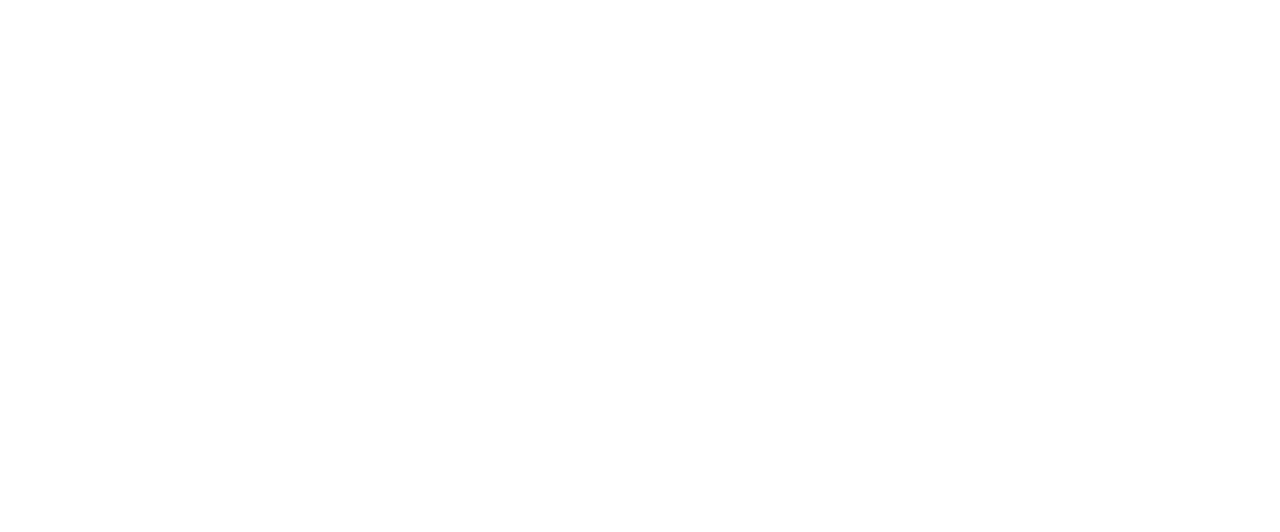
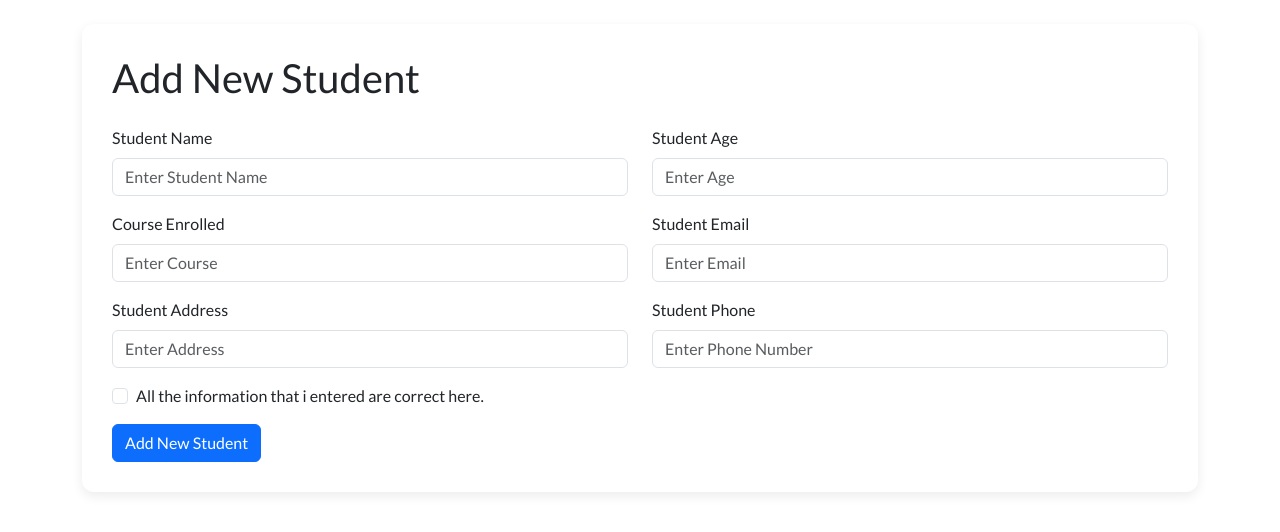
Before and after one commit to Pratiiikdahal/Student-Management-Project-, a React (Vite) app: page /add-student in a window 1280 px wide. Shown: the top 532 px of the page. Built offline with nearby package versions, Linux system fonts and the light colour scheme.

Commit message:
forms and few types added

```diff
--- /dev/null
+++ b/Components/Forms.tsx
@@ -0,0 +1,87 @@
+import { Container, Button, Col, Row } from 'react-bootstrap';
+import Form from 'react-bootstrap/Form';
+import {useForm} from 'react-hook-form';
+
+type formTitle = {
+    title_edit?: boolean
+}
+
+type FormTypes={
+    student_name:string,
+    student_age:number,
+    course_enrolled:string,
+    student_email:string,
+    student_address:string,
+    student_phone:number,
+}
+
+function Forms({ title_edit = false }: formTitle) {
+    const{register,handleSubmit,formState:{errors}} = useForm<FormTypes>();
+
+    const submit_action= (data:FormTypes) =>(console.log(data))
+    return (
+        <div>
+            <Container className="mt-4">
+                <section className='students-info-form'>
+                    <h1 className="mb-4">{title_edit ? 'Edit Student' : 'Add New Student'}</h1>
+                    <Form method='post' onSubmit={handleSubmit(submit_action)}>
+                        <Row>
+                            <Col md={6}>
+                                <Form.Group className="mb-3">
+                                    <Form.Label>Student Name</Form.Label>
+                                    <Form.Control placeholder="Enter Student Name" />
+                                </Form.Group>
+                            </Col>
+                            <Col md={6}>
+                                <Form.Group className="mb-3">
+                                    <Form.Label>Student Age</Form.Label>
+                                    <Form.Control placeholder="Enter Age" />
+                                </Form.Group>
+                            </Col>
+                        </Row>
+                        <Row>
+                            <Col md={6}>
+                                <Form.Group className="mb-3">
+                                    <Form.Label>Course Enrolled</Form.Label>
+                                    <Form.Control placeholder="Enter Course" />
+                                </Form.Group>
+                            </Col>
+                            <Col md={6}>
+                                <Form.Group className="mb-3">
+                                    <Form.Label>Student Email</Form.Label>
+                                    <Form.Control placeholder="Enter Email" />
+                                </Form.Group>
+                            </Col>
+                        </Row>
+                        <Row>
+                            <Col md={6}>
+                                <Form.Group className="mb-3">
+                                    <Form.Label>Student Address</Form.Label>
+                                    <Form.Control placeholder="Enter Address" />
+                                </Form.Group>
+                            </Col>
+                            <Col md={6}>
+                                <Form.Group className="mb-3">
+                                    <Form.Label>Student Phone</Form.Label>
+                                    <Form.Control placeholder="Enter Phone Number" />
+                                </Form.Group>
+                            </Col>
+                        </Row>
+                        <Form.Group className="mb-3">
+                            <Form.Check
+                                type="checkbox"
+                                label="All the information that i entered are correct here."
+                            />
+                        </Form.Group>
+
+                        <Button variant="primary" type="submit">
+                            {title_edit ? 'Edit Student Info' : 'Add New Student'}
+                        </Button>
+                    </Form>
+                </section>
+            </Container>
+        </div>
+    )
+}
+
+export default Forms
--- a/Pages/Addstudents.tsx
+++ b/Pages/Addstudents.tsx
@@ -1,11 +1,10 @@
-import React from 'react'
+import Form from '../Components/Forms'
 
 function Addstudents() {
   return (
     <>
-
+        <Form/>
     </>
   )
 }
-
 export default Addstudents
--- a/Pages/EditStudents.tsx
+++ b/Pages/EditStudents.tsx
@@ -1,9 +1,9 @@
-import React from 'react'
+import Form from '../Components/Forms'
 
 function EditStudents() {
   return (
     <>
-
+      <Form title_edit={true}/>
     </>
   )
 }
--- a/src/App.css
+++ b/src/App.css
@@ -1,62 +1,73 @@
 @import url('https://fonts.googleapis.com/css2?family=Lato:ital,wght@0,100;0,300;0,400;0,700;0,900;1,100;1,300;1,400;1,700;1,900&family=Montserrat:ital,wght@0,100..900;1,100..900&display=swap');
 
-*{
-    font-family:"Lato", sans-serif;
+* {
+    font-family: "Lato", sans-serif;
 }
 
-.image-container img{
-    width:80px;
-    height:80px;
+.image-container img {
+    width: 80px;
+    height: 80px;
     object-fit: cover;
-    border-radius:500px;
+    border-radius: 500px;
 }
 
-.crud-btns{
-    display:flex;
-    gap:10px;
+.crud-btns {
+    display: flex;
+    gap: 10px;
 }
 
-.std-card{
-    padding:20px;
+.std-card {
+    padding: 20px;
     border: 1px solid #ccc;
     box-shadow: 0 4px 8px rgba(0, 0, 0, 0.1);
     border-radius: 12px;
 }
 
-.student-info>h5:first-child{
-font-size:20px;
-font-weight:600;
-line-height:1.2em;
-margin-bottom:10px;
+.student-info>h5:first-child {
+    font-size: 20px;
+    font-weight: 600;
+    line-height: 1.2em;
+    margin-bottom: 10px;
 }
 
-.student-info>p:first-child{
-margin-bottom:10px !important;
-}
-.crud-btns button , .add-btn{
-    border-radius:4px;
-    padding:8px 12px;
-    border:none;
-    color:white;
-}
-.bg-yellow{
-    background:#a28089;
-}
-.bg-red{
-    background:#ffa8B6;
-}
-.bg-green{
-    background:#00d6bd;
+.student-info>p:first-child {
+    margin-bottom: 10px !important;
 }
 
-p{
-    margin-bottom:0px !important;
+.crud-btns button,
+.add-btn {
+    border-radius: 4px;
+    padding: 8px 12px;
+    border: none;
+    color: white;
 }
 
-.bg-blue{
+.bg-yellow {
+    background: #a28089;
+}
+
+.bg-red {
+    background: #ffa8B6;
+}
+
+.bg-green {
+    background: #00d6bd;
+}
+
+p {
+    margin-bottom: 0px !important;
+}
+
+.bg-blue {
     background-color: #4659ff;
 }
 
-.p-20{
-    padding-bottom:20px;
+.p-20 {
+    padding-bottom: 20px;
 }
+
+.students-info-form {
+    border-radius: 12px;
+    box-shadow: 0 4px 12px rgba(0, 0, 0, 0.08);
+    padding:30px;
+}
--- a/src/App.tsx
+++ b/src/App.tsx
@@ -1,4 +1,3 @@
-import React from 'react'
 import { BrowserRouter, Route, Routes } from 'react-router-dom'
 import Home from '../Pages/Home'
 import Addstudents from '../Pages/Addstudents'
```
Also changed, not shown: State/store.tsx (line endings or trailing spaces).
